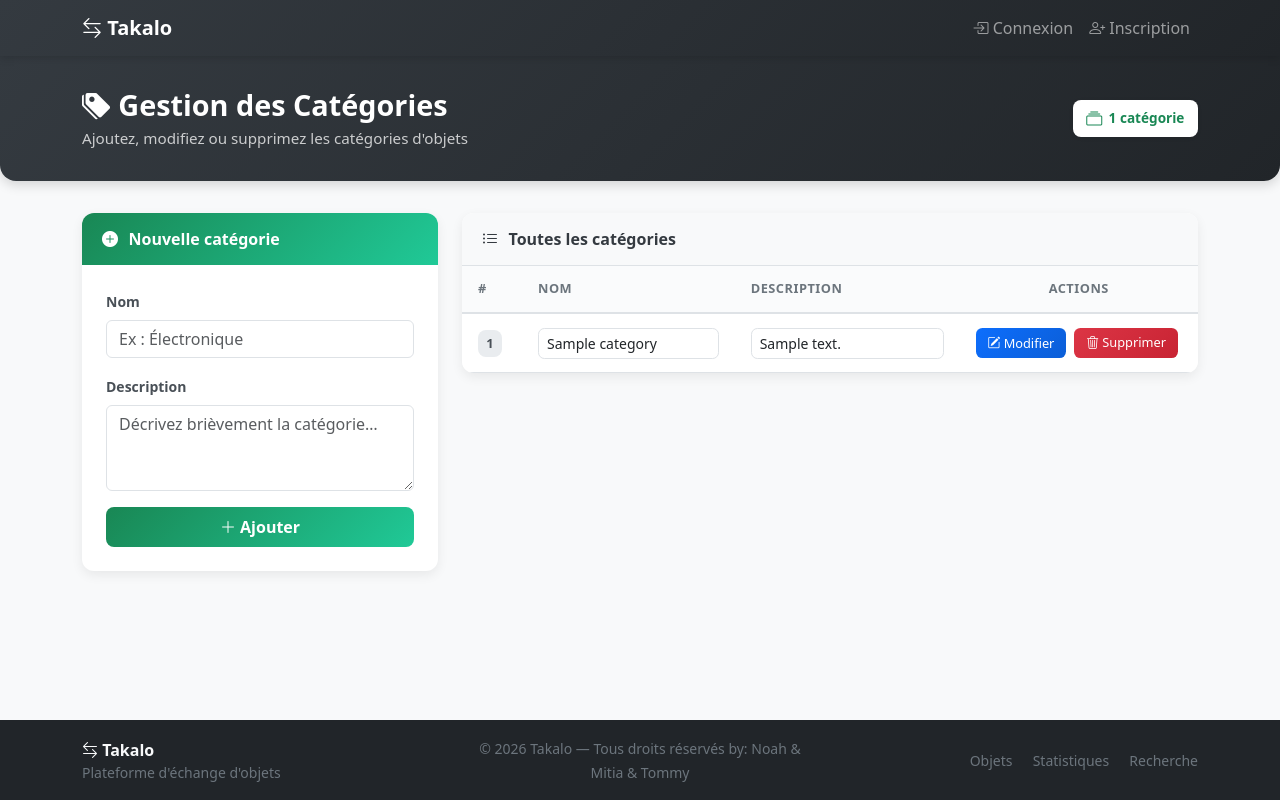
After one commit to Noahmathieu/TAKALO_PROJECT, a PHP site: template app/views/admin/categorie.php in a window 1280 px wide. The commit adds this page. Run offline with PHP 8.4, Linux system fonts and the light colour scheme; the template is opened without the code that fills it: most values are stand-ins (such as "Sample title", 1, 10 or a date in 2020).

Commit message:
Final Project
THE ENDD!!!!!!

```diff
--- a/app/bootstrap.php
+++ b/app/bootstrap.php
@@ -1,5 +1,9 @@
 <?php
 require_once __DIR__ . '/config.php';
+
+if (session_status() === PHP_SESSION_NONE) {
+    session_start();
+}
 
 Flight::register('db', 'PDO', array(
     "mysql:host=" . DB_HOST . ";dbname=" . DB_NAME . ";charset=" . DB_CHARSET,
--- a/app/models/HistoryModel.php
+++ b/app/models/HistoryModel.php
@@ -1,5 +1,4 @@
 <?php
-namespace App\Models;
 class HistoryModel {
     	private $db;
     public function __construct($db)
--- /dev/null
+++ b/app/views/admin/categorie.php
@@ -0,0 +1,116 @@
+<?php
+$pageTitle = 'Gestion des Catégories — Takalo';
+$extraCss  = ['/css/style_categorie.css'];
+include __DIR__ . '/../partials/header.php';
+?>
+
+<!-- Page header -->
+<div class="categorie-header">
+  <div class="container d-flex flex-column flex-md-row align-items-md-center justify-content-between">
+    <div>
+      <h1><i class="bi bi-tags-fill"></i> Gestion des Catégories</h1>
+      <p>Ajoutez, modifiez ou supprimez les catégories d'objets</p>
+    </div>
+    <div class="mt-2 mt-md-0">
+      <span class="stat-badge text-success">
+        <i class="bi bi-collection"></i> <?= count($categories) ?> catégorie<?= count($categories) > 1 ? 's' : '' ?>
+      </span>
+    </div>
+  </div>
+</div>
+
+<div class="container mb-5">
+  <div class="row g-4">
+
+    <!-- Formulaire d'ajout -->
+    <div class="col-lg-4">
+      <div class="card card-add-categorie">
+        <div class="card-header">
+          <i class="bi bi-plus-circle-fill"></i> Nouvelle catégorie
+        </div>
+        <div class="card-body">
+          <form action="/admin/categorie/add" method="post">
+            <div class="mb-3">
+              <label for="nom_categorie" class="form-label">Nom</label>
+              <input type="text" class="form-control" name="nom_categorie" id="nom_categorie"
+                     placeholder="Ex : Électronique" required>
+            </div>
+            <div class="mb-3">
+              <label for="description_categorie" class="form-label">Description</label>
+              <textarea class="form-control" name="description_categorie" id="description_categorie"
+                        rows="3" placeholder="Décrivez brièvement la catégorie…"></textarea>
+            </div>
+            <button type="submit" class="btn btn-add-categorie w-100">
+              <i class="bi bi-plus-lg"></i> Ajouter
+            </button>
+          </form>
+        </div>
+      </div>
+    </div>
+
+    <!-- Tableau des catégories -->
+    <div class="col-lg-8">
+      <div class="card card-table-categorie">
+        <div class="card-header d-flex align-items-center justify-content-between">
+          <span><i class="bi bi-list-ul"></i> Toutes les catégories</span>
+        </div>
+        <div class="card-body p-0">
+          <?php if (empty($categories)): ?>
+            <div class="empty-categories">
+              <i class="bi bi-inbox"></i>
+              <p>Aucune catégorie pour le moment.</p>
+            </div>
+          <?php else: ?>
+          <div class="table-responsive">
+            <table class="table table-categories mb-0">
+              <thead>
+                <tr>
+                  <th style="width:60px">#</th>
+                  <th>Nom</th>
+                  <th>Description</th>
+                  <th style="width:170px" class="text-center">Actions</th>
+                </tr>
+              </thead>
+              <tbody>
+                <?php foreach ($categories as $cat): ?>
+                <form action="/admin/categorie/edit/<?= $cat['id_categorie'] ?>" method="post">
+                  <tr>
+                    <td data-label="#">
+                      <span class="badge-id"><?= $cat['id_categorie'] ?></span>
+                    </td>
+                    <td data-label="Nom">
+                      <input type="text" class="form-control form-control-sm"
+                             name="nom_categorie"
+                             value="<?= htmlspecialchars($cat['nom_categorie']) ?>">
+                    </td>
+                    <td data-label="Description">
+                      <input type="text" class="form-control form-control-sm"
+                             name="description_categorie"
+                             value="<?= htmlspecialchars($cat['description_categorie'] ?? '') ?>">
+                    </td>
+                    <td data-label="Actions" class="actions-cell-cat text-center">
+                      <button type="submit" class="btn btn-action-edit btn-sm" title="Modifier">
+                        <i class="bi bi-pencil-square"></i> Modifier
+                      </button>
+                      <a href="/admin/categorie/delete/<?= $cat['id_categorie'] ?>"
+                         class="btn-action-delete btn-sm"
+                         onclick="return confirm('Supprimer cette catégorie ?');"
+                         title="Supprimer">
+                        <i class="bi bi-trash3"></i> Supprimer
+                      </a>
+                    </td>
+                  </tr>
+                </form>
+                <?php endforeach; ?>
+              </tbody>
+            </table>
+          </div>
+          <?php endif; ?>
+        </div>
+      </div>
+    </div>
+
+  </div>
+</div>
+
+<?php include __DIR__ . '/../partials/footer.php'; ?>
--- a/app/views/partials/header.php
+++ b/app/views/partials/header.php
@@ -54,6 +54,14 @@ $_currentUri = $_SERVER['REQUEST_URI'] ?? '';
             <i class="bi bi-bar-chart"></i> Statistiques
           </a>
         </li>
+
+        <?php if (($_SESSION['user_username'] ?? '') === 'admin'): ?>
+        <li class="nav-item">
+          <a class="nav-link <?= str_starts_with($_currentUri, '/admin/categorie') ? 'active' : '' ?>" href="/admin/categorie">
+            <i class="bi bi-list-task"></i> Gérer Catégories
+          </a>
+        </li>
+        <?php endif; ?>
         <li class="nav-item">
           <a class="nav-link <?= str_starts_with($_currentUri, '/recherche') ? 'active' : '' ?>" href="/recherche">
             <i class="bi bi-search"></i> Recherche
--- /dev/null
+++ b/public/css/style_categorie.css
@@ -0,0 +1,288 @@
+/* ============================================
+   STYLE CATÉGORIE — Takalo Admin
+   ============================================ */
+
+/* Page header */
+.categorie-header {
+    background: linear-gradient(135deg, #343a40 0%, #212529 100%);
+    color: #fff;
+    padding: 2rem 0;
+    margin-bottom: 2rem;
+    border-radius: 0 0 1rem 1rem;
+    box-shadow: 0 4px 12px rgba(0, 0, 0, .15);
+}
+
+.categorie-header h1 {
+    font-weight: 700;
+    font-size: 1.8rem;
+    margin: 0;
+}
+
+.categorie-header p {
+    margin: .25rem 0 0;
+    opacity: .75;
+    font-size: .95rem;
+}
+
+/* Card add form */
+.card-add-categorie {
+    border: none;
+    border-radius: .75rem;
+    box-shadow: 0 .25rem .75rem rgba(0, 0, 0, .07);
+    overflow: hidden;
+    transition: box-shadow .2s ease;
+}
+
+.card-add-categorie:hover {
+    box-shadow: 0 .5rem 1.2rem rgba(0, 0, 0, .12);
+}
+
+.card-add-categorie .card-header {
+    background: linear-gradient(135deg, #198754, #20c997);
+    color: #fff;
+    font-weight: 600;
+    font-size: 1rem;
+    padding: .85rem 1.25rem;
+    border-bottom: none;
+}
+
+.card-add-categorie .card-header i {
+    margin-right: .4rem;
+}
+
+.card-add-categorie .card-body {
+    padding: 1.5rem;
+}
+
+.card-add-categorie .form-label {
+    font-weight: 600;
+    font-size: .875rem;
+    color: #495057;
+}
+
+.card-add-categorie textarea {
+    resize: vertical;
+    min-height: 80px;
+}
+
+/* Table card */
+.card-table-categorie {
+    border: none;
+    border-radius: .75rem;
+    box-shadow: 0 .25rem .75rem rgba(0, 0, 0, .07);
+    overflow: hidden;
+}
+
+.card-table-categorie .card-header {
+    background: #f8f9fa;
+    font-weight: 600;
+    font-size: 1rem;
+    padding: .85rem 1.25rem;
+    border-bottom: 1px solid #dee2e6;
+    color: #343a40;
+}
+
+.card-table-categorie .card-header i {
+    margin-right: .4rem;
+}
+
+/* Table styles */
+.table-categories {
+    margin: 0;
+}
+
+.table-categories thead th {
+    font-weight: 600;
+    font-size: .8rem;
+    text-transform: uppercase;
+    letter-spacing: .5px;
+    color: #6c757d;
+    border-bottom: 2px solid #dee2e6;
+    padding: .85rem 1rem;
+    background: #fafbfc;
+}
+
+.table-categories tbody td {
+    vertical-align: middle;
+    padding: .85rem 1rem;
+    font-size: .9rem;
+}
+
+.table-categories tbody tr {
+    transition: background-color .15s ease;
+}
+
+.table-categories tbody tr:hover {
+    background-color: #f1f8f4;
+}
+
+/* Badge ID */
+.badge-id {
+    background-color: #e9ecef;
+    color: #495057;
+    font-weight: 600;
+    font-size: .8rem;
+    padding: .35em .65em;
+    border-radius: .5rem;
+}
+
+/* Inline edit inputs */
+.table-categories .form-control-sm {
+    border-radius: .4rem;
+    border: 1px solid #dee2e6;
+    transition: border-color .2s, box-shadow .2s;
+    font-size: .875rem;
+}
+
+.table-categories .form-control-sm:focus {
+    border-color: #198754;
+    box-shadow: 0 0 0 .2rem rgba(25, 135, 84, .15);
+}
+
+/* Action buttons */
+.btn-action-edit {
+    background: linear-gradient(135deg, #0d6efd, #0b5ed7);
+    color: #fff;
+    border: none;
+    border-radius: .4rem;
+    font-size: .8rem;
+    padding: .35rem .75rem;
+    transition: all .2s ease;
+}
+
+.btn-action-edit:hover {
+    transform: translateY(-1px);
+    box-shadow: 0 3px 8px rgba(13, 110, 253, .3);
+    color: #fff;
+}
+
+.btn-action-delete {
+    background: linear-gradient(135deg, #dc3545, #c82333);
+    color: #fff;
+    border: none;
+    border-radius: .4rem;
+    font-size: .8rem;
+    padding: .35rem .75rem;
+    transition: all .2s ease;
+    text-decoration: none;
+    display: inline-block;
+}
+
+.btn-action-delete:hover {
+    transform: translateY(-1px);
+    box-shadow: 0 3px 8px rgba(220, 53, 69, .3);
+    color: #fff;
+}
+
+.btn-add-categorie {
+    background: linear-gradient(135deg, #198754, #20c997);
+    border: none;
+    color: #fff;
+    font-weight: 600;
+    padding: .5rem 1.5rem;
+    border-radius: .5rem;
+    transition: all .2s ease;
+}
+
+.btn-add-categorie:hover {
+    transform: translateY(-1px);
+    box-shadow: 0 4px 10px rgba(25, 135, 84, .3);
+    color: #fff;
+}
+
+/* Actions cell */
+.actions-cell-cat {
+    white-space: nowrap;
+}
+
+.actions-cell-cat .btn,
+.actions-cell-cat a {
+    margin-right: 4px;
+}
+
+/* Empty state */
+.empty-categories {
+    text-align: center;
+    padding: 3rem 1rem;
+    color: #adb5bd;
+}
+
+.empty-categories i {
+    font-size: 3rem;
+    display: block;
+    margin-bottom: .75rem;
+}
+
+.empty-categories p {
+    font-size: 1rem;
+    margin: 0;
+}
+
+/* Stats badge row */
+.stat-badge {
+    display: inline-flex;
+    align-items: center;
+    gap: .4rem;
+    background: #fff;
+    border-radius: .5rem;
+    padding: .4rem .85rem;
+    font-size: .85rem;
+    font-weight: 600;
+    box-shadow: 0 1px 4px rgba(0, 0, 0, .08);
+}
+
+.stat-badge i {
+    font-size: 1rem;
+}
+
+.stat-badge.text-success { color: #198754 !important; }
+
+/* Responsive */
+@media (max-width: 768px) {
+    .categorie-header {
+        padding: 1.25rem 0;
+        border-radius: 0;
+    }
+
+    .categorie-header h1 {
+        font-size: 1.4rem;
+    }
+
+    .table-categories thead {
+        display: none;
+    }
+
+    .table-categories tbody tr {
+        display: block;
+        margin-bottom: 1rem;
+        border: 1px solid #dee2e6;
+        border-radius: .5rem;
+        overflow: hidden;
+    }
+
+    .table-categories tbody td {
+        display: flex;
+        justify-content: space-between;
+        align-items: center;
+        padding: .6rem 1rem;
+        border-bottom: 1px solid #f1f3f5;
+    }
+
+    .table-categories tbody td::before {
+        content: attr(data-label);
+        font-weight: 600;
+        font-size: .8rem;
+        color: #6c757d;
+        text-transform: uppercase;
+        margin-right: .5rem;
+        flex-shrink: 0;
+    }
+
+    .actions-cell-cat {
+        justify-content: flex-end !important;
+    }
+
+    .card-add-categorie .card-body {
+        padding: 1rem;
+    }
+}
```
Also changed, not shown: app/controllers/CategorieController.php (added, +61 -0 lines), app/models/CategorieModel.php (added, +14 -0 lines), app/routes.php (+14 -1 lines), app/models/StatisticsModel.php (line endings or trailing spaces).
